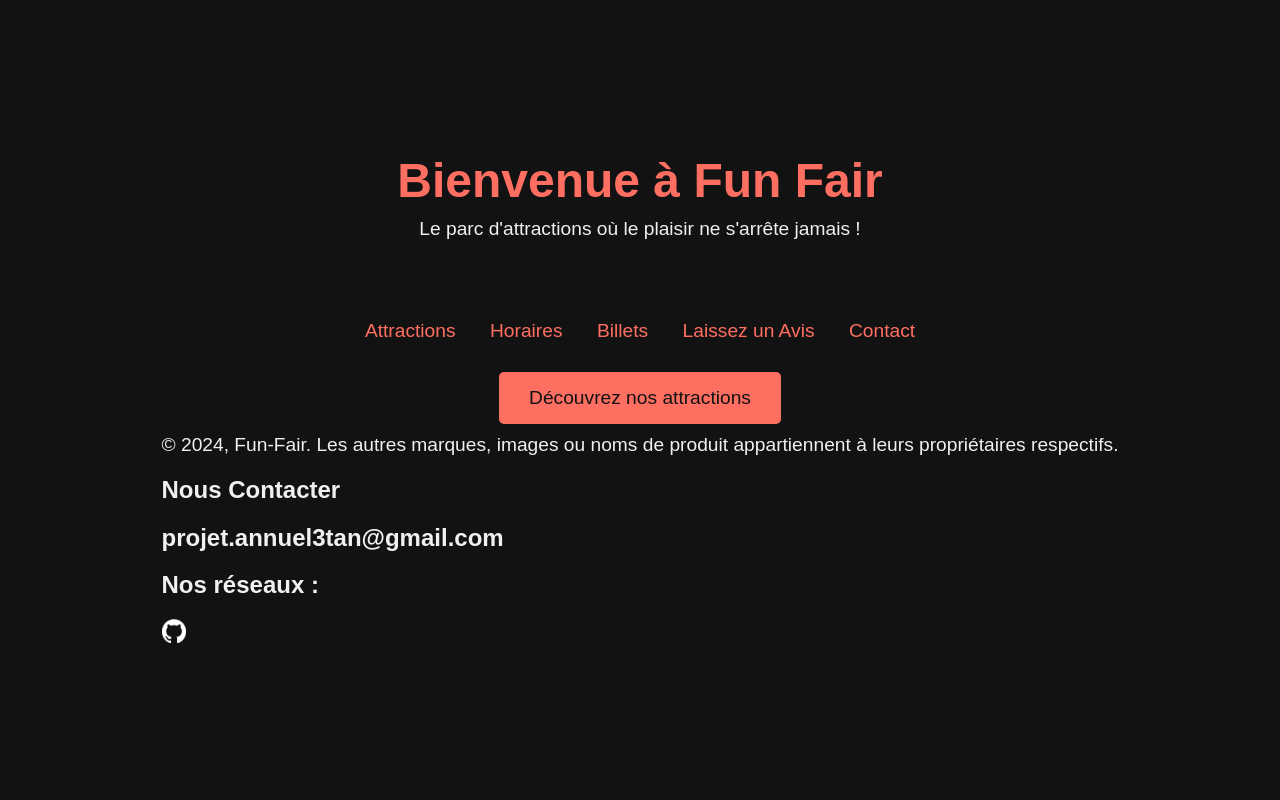
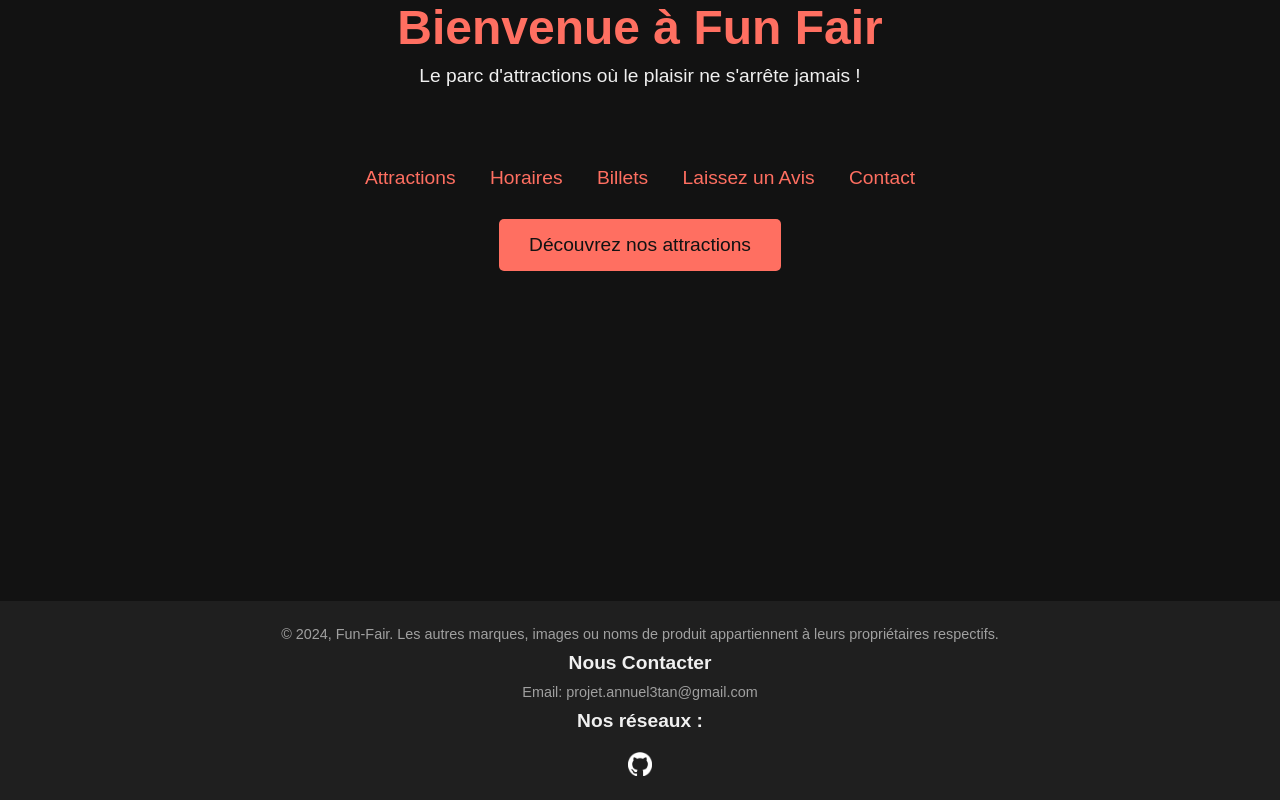
Before and after one commit to Suussonic/FunFair-front, a PHP site: page / in a window 1280 px wide. Run offline with PHP 8.4, Linux system fonts and the light colour scheme.

Commit message:
Update index.php

```diff
--- a/index.php
+++ b/index.php
@@ -71,6 +71,48 @@ include_once('./PHP/db.php');
         .cta-button:hover {
             background-color: #ffa07a;
         }
+
+        footer {
+            margin-top: auto;
+            background-color: #1f1f1f;
+            width: 100%;
+            padding: 20px 0;
+            text-align: center;
+        }
+
+        footer p {
+            font-size: 0.9em;
+            margin: 5px 0;
+            color: #a0a0a0;
+        }
+
+        footer h2 {
+            font-size: 1.2em;
+            color: #f0f0f0;
+            margin: 10px 0;
+        }
+
+        footer a {
+            color: #ff6f61;
+            text-decoration: none;
+            margin: 0 10px;
+            transition: color 0.3s;
+        }
+
+        footer a:hover {
+            color: #ffa07a;
+        }
+
+        footer img {
+            margin-top: 10px;
+            width: 24px;
+            height: 24px;
+            transition: transform 0.3s;
+        }
+
+        footer img:hover {
+            transform: scale(1.2);
+        }
     </style>
 </head>
 <body>
@@ -90,15 +132,13 @@ include_once('./PHP/db.php');
     <a href="HTML/attractions.html" class="cta-button">Découvrez nos attractions</a>
 
     <footer>
-        <div id="Credit">
-            <p>© 2024, Fun-Fair. Les autres marques, images ou noms de produit appartiennent à leurs propriétaires respectifs.</p>
-        </div>
-        <div id="Lien">
-            <h2>Nous Contacter</h2>
-            <h2>projet.annuel3tan@gmail.com</h2>
-            <h2>Nos réseaux :</h2>
-            <a href="https://github.com/Suussonic/Fun-Fair" target="_blank"><img src="./ASSET/GITHUB.png" alt="GITHUB" width="24px" height="24px"></a>
-        </div>
+        <p>© 2024, Fun-Fair. Les autres marques, images ou noms de produit appartiennent à leurs propriétaires respectifs.</p>
+        <h2>Nous Contacter</h2>
+        <p>Email: projet.annuel3tan@gmail.com</p>
+        <h2>Nos réseaux :</h2>
+        <a href="https://github.com/Suussonic/Fun-Fair" target="_blank">
+            <img src="./ASSET/GITHUB.png" alt="GITHUB">
+        </a>
     </footer>
     <script src="https://cdn.jsdelivr.net/npm/bootstrap@5.3.3/dist/js/bootstrap.bundle.min.js" integrity="sha384-YvpcrYf0tY3lHB60NNkmXc5s9fDVZLESaAA55NDzOxhy9GkcIdslK1eN7N6jIeHz" crossorigin="anonymous"></script>
 </body>
```
